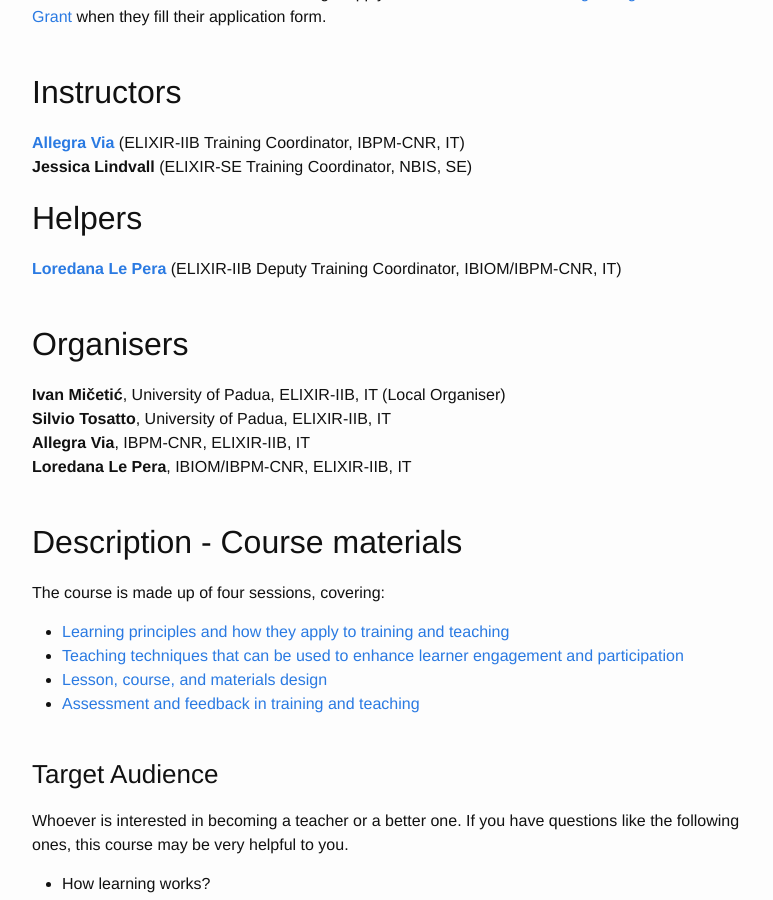
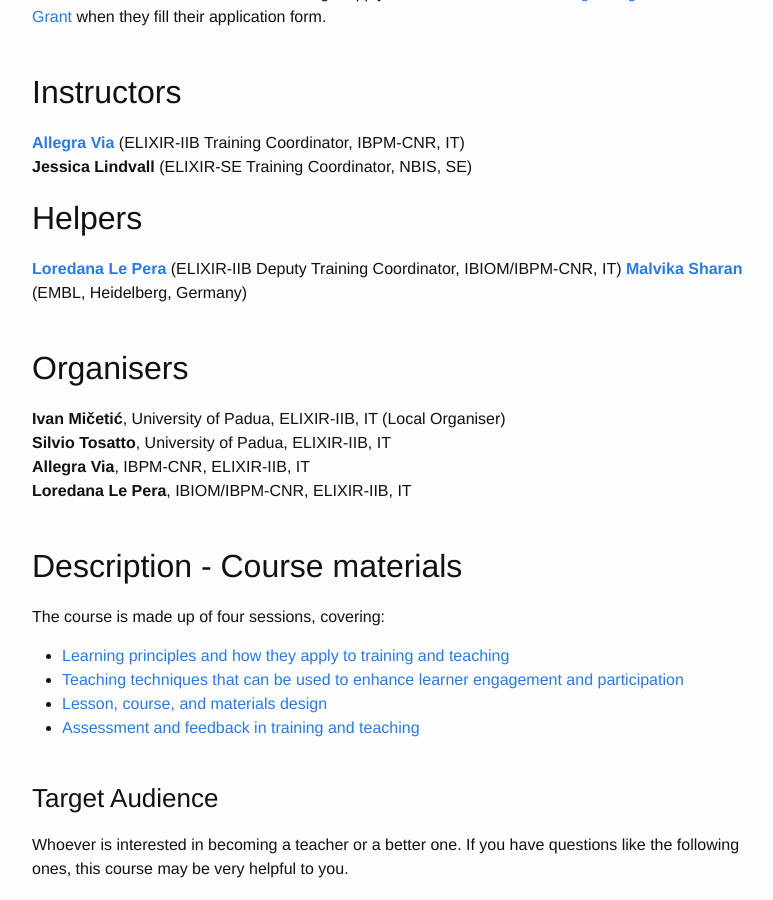
Before and after one commit to ELIXIR-IIB-training/website, a Jekyll site: the page built from _posts/2019-05-30-train-the-trainer-padua.md, in a window 1280 px wide and 900 px high, scrolled down 1420 px. Shown: the whole window, without its empty margins (238-1011 px from the left). Built offline with Jekyll 4.4.1, drawn with Linux system fonts in a browser that asks for light colours.

Commit message:
Added Malvika as a helper

```diff
--- a/_posts/2019-05-30-train-the-trainer-padua.md
+++ b/_posts/2019-05-30-train-the-trainer-padua.md
@@ -25,7 +25,7 @@ ELIXIR-EXCELERATE in collaboration with ELIXIR-IIB is pleased to announce a Trai
 <br>
 
 ## Important dates
-<b>Course date:</b> 30-31 May, 2019
+Course date: <b>30-31 May, 2019</b>
 <br>
 <br>
 
@@ -63,6 +63,7 @@ There is no course attendance fee. The participants will need to bear their trav
 
 ## Helpers
 [**Loredana Le Pera**](../../../instructors/loredana_le_pera.html) (ELIXIR-IIB Deputy Training Coordinator, IBIOM/IBPM-CNR, IT)
+[**Malvika Sharan**](https://about.me/malvikasharan) (EMBL, Heidelberg, Germany)
 <br>
 <br>
 
```
